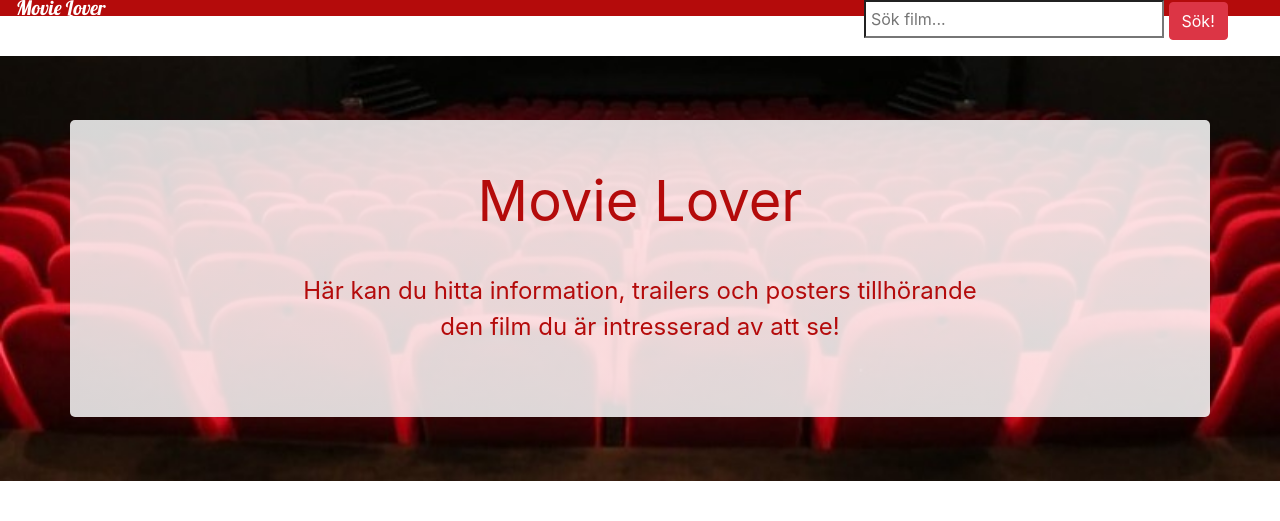
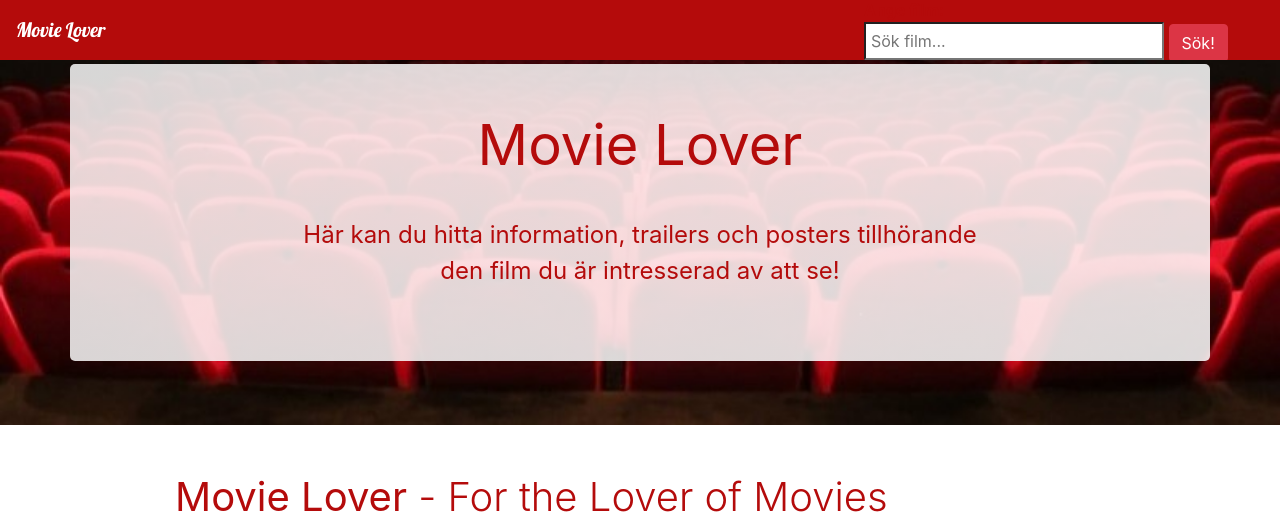
Before and after one commit to maxRudander/movie-lover, a Flask app: page / in a window 1280 px wide. Shown: the top 521 px of the page. Run offline with Flask 2, Linux system fonts and the light colour scheme; some libraries are stand-ins or nearby versions.

Commit message:
minor change to nav

```diff
--- a/Topcats/static/css/style.css
+++ b/Topcats/static/css/style.css
@@ -6,8 +6,10 @@
 	font-weight: 700;
 }
 
-nav {
+nav.navbar {
 	background-color: rgb(180, 11, 11);
+	height: 60px;
+	overflow: hidden;
 }
 
 a.navbar-brand {
--- a/Topcats/templates/includes/_navbar.html
+++ b/Topcats/templates/includes/_navbar.html
@@ -7,13 +7,15 @@
     </div>
     <div class="navbar-collapse collapse order-1 order-md-0 dual-collapse2">
         <ul class="navbar-nav mr-auto">
-        </ul>
-        <div class="search-div">
-            <form action="">
+          <li class="nav-item">
+            <div class="search-div">
+              <form action="">
                 <strong>Ange film:<br></strong>
                 <input class="search-field" type="search" placeholder="Sök film..." name="search-field">
                 <input class="btn btn-danger" type="submit" value="Sök!">
-            </form>
-        </div>
+              </form>
+            </div>
+          </li>
+        </ul>
     </div>
 </nav>
--- a/Topcats/templates/index.html
+++ b/Topcats/templates/index.html
@@ -5,9 +5,7 @@
 	<div class="jumbotron jumbotron-fluid home">
 		<div class="container home">
 			<h1 class="display-4 home"><strong>Movie Lover</strong></h1>
-			<p>
-				Här kan du hitta information, trailers och posters tillhörande den film du är intresserad av att se!
-			</p>
+			<p>Här kan du hitta information, trailers och posters tillhörande den film du är intresserad av att se!</p>
 			<div class="movie-poster">
 
 			</div>
--- a/Topcats/templates/layout.html
+++ b/Topcats/templates/layout.html
@@ -20,7 +20,7 @@
 	<body>
 		{% include "includes/_navbar.html" %} <!-- Hämtar huvudmenyn -->
 
-		<div class="clearfix"></div>
+		<!--<div class="clearfix"></div>-->
 		{% include "includes/_messages.html" %} <!-- Visar flash-meddelanden vid olika tillfällen -->
 		{% block body %} {% endblock %}
 
```
